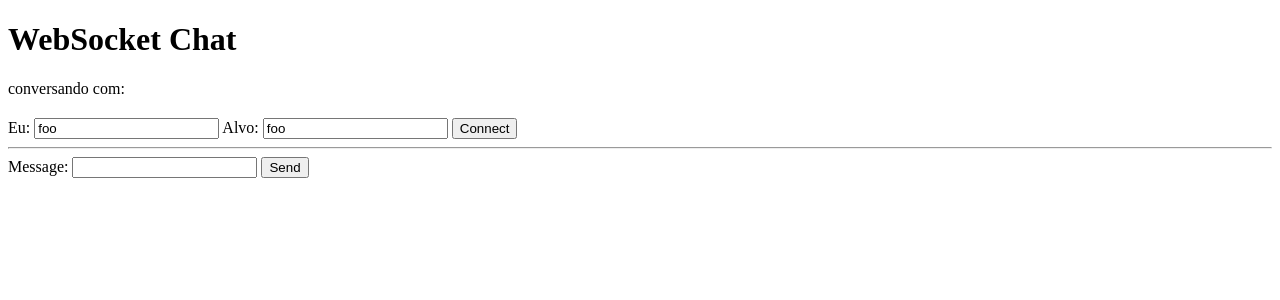
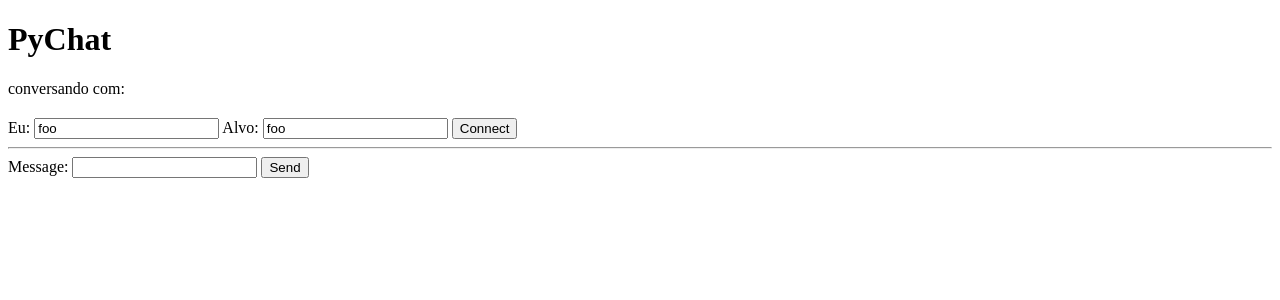
Before and after one commit to dembinski2019/pychat, a FastAPI app: page /chat/ in a window 1280 px wide. Shown: the top 300 px of the page. Run offline with FastAPI, Linux system fonts and the light colour scheme.

Commit message:
add readme

```diff
--- a/templates/chat.html
+++ b/templates/chat.html
@@ -4,7 +4,7 @@
         <title>Chat</title>
     </head>
     <body>
-        <h1>WebSocket Chat</h1>
+        <h1>PyChat</h1>
         <h2 id="eu"></h2>
         conversando com:<h2 id="outro"></h2>
             <label>Eu: <input type="text" id="user" autocomplete="off" value="foo"/></label>
```
Also changed, not shown: README.md (added), static/style.css (added), 4 other files.
